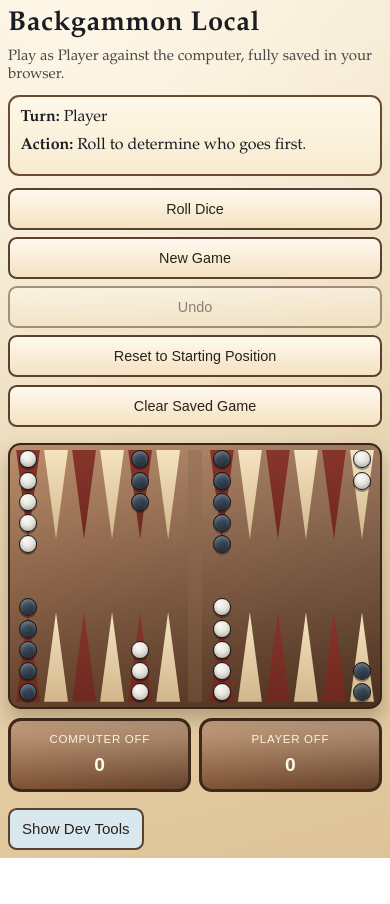
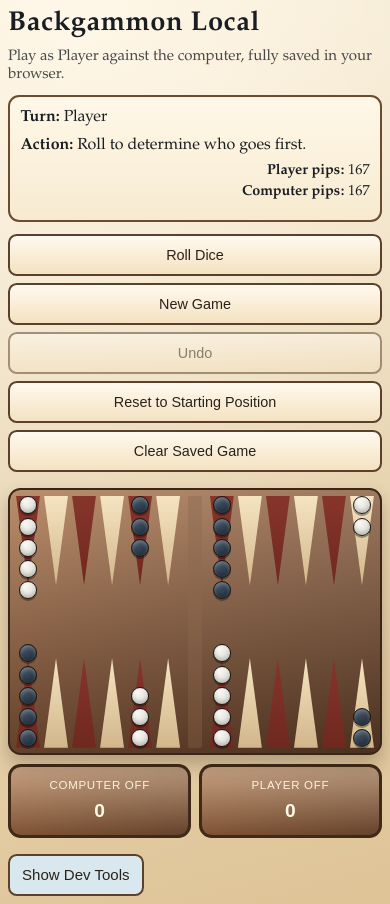
Before and after one commit to wesley-perkins-software/backgammon, a React (Vite) app: page / in a window 390 px wide. Before the commit the page ends 858 px from the top, so only its background shows below. Built offline with nearby package versions, Linux system fonts and the light colour scheme.

Commit message:
Add pip count display for player and computer

```diff
--- a/src/App.jsx
+++ b/src/App.jsx
@@ -6,6 +6,7 @@ import {
   applyMove,
   chooseComputerMove,
   chooseMoveForDestination,
+  calculatePipCount,
   computeLegalMoves,
   createInitialState,
   playerLabel,
@@ -338,6 +339,8 @@ export default function App() {
   const isOpeningRollSequenceRunning = game.openingRollPending && Boolean(openingRollDisplay);
 
   const legalMoves = useMemo(() => computeLegalMoves(game), [game]);
+  const playerPipCount = useMemo(() => calculatePipCount(game, PLAYER_A), [game]);
+  const computerPipCount = useMemo(() => calculatePipCount(game, PLAYER_B), [game]);
 
   const movesBySource = useMemo(() => {
     const map = new Map();
@@ -856,6 +859,10 @@ export default function App() {
       <section className="status" aria-live="polite">
         <div><strong>Turn:</strong> {isComputerTurn ? 'Computer' : 'Player'}</div>
         <div><strong>Action:</strong> {statusText}</div>
+        <div className="pip-count" aria-label="Pip counts">
+          <span><strong>Player pips:</strong> {playerPipCount}</span>
+          <span><strong>Computer pips:</strong> {computerPipCount}</span>
+        </div>
         <DicePanel game={game} isBoardDiceRolling={isBoardDiceRolling} openingRollDisplay={openingRollDisplay} />
       </section>
 
--- a/src/game.js
+++ b/src/game.js
@@ -524,6 +524,21 @@ export function playerLabel(player) {
   return player === PLAYER_A ? 'Player' : 'Computer';
 }
 
+export function calculatePipCount(state, player) {
+  const pointDistance = state.points.reduce((total, value, index) => {
+    if (player === PLAYER_A && value > 0) {
+      return total + value * (index + 1);
+    }
+    if (player === PLAYER_B && value < 0) {
+      return total + Math.abs(value) * (24 - index);
+    }
+    return total;
+  }, 0);
+
+  const barDistance = state.bar[player] * 25;
+  return pointDistance + barDistance;
+}
+
 function isPlainObject(v) {
   return typeof v === 'object' && v !== null && !Array.isArray(v);
 }
--- a/src/styles.css
+++ b/src/styles.css
@@ -67,9 +67,17 @@ body {
   border-radius: 0.7rem;
   padding: 0.8rem;
   display: grid;
-  grid-template-columns: minmax(180px, 230px) 1fr auto;
+  grid-template-columns: minmax(180px, 230px) 1fr auto auto;
   gap: 0.8rem;
   align-items: center;
+}
+
+.pip-count {
+  display: grid;
+  gap: 0.2rem;
+  font-size: 0.9rem;
+  justify-self: end;
+  text-align: right;
 }
 
 .controls {
@@ -814,7 +822,15 @@ button:focus-visible {
     gap: 0.55rem;
   }
 
-  .controls {
+  .pip-count {
+  display: grid;
+  gap: 0.2rem;
+  font-size: 0.9rem;
+  justify-self: end;
+  text-align: right;
+}
+
+.controls {
     display: grid;
     grid-template-columns: repeat(2, minmax(0, 1fr));
     gap: 0.45rem;
@@ -914,7 +930,15 @@ button:focus-visible {
 }
 
 @media (max-width: 420px) {
-  .controls {
+  .pip-count {
+  display: grid;
+  gap: 0.2rem;
+  font-size: 0.9rem;
+  justify-self: end;
+  text-align: right;
+}
+
+.controls {
     grid-template-columns: 1fr;
   }
 
```
